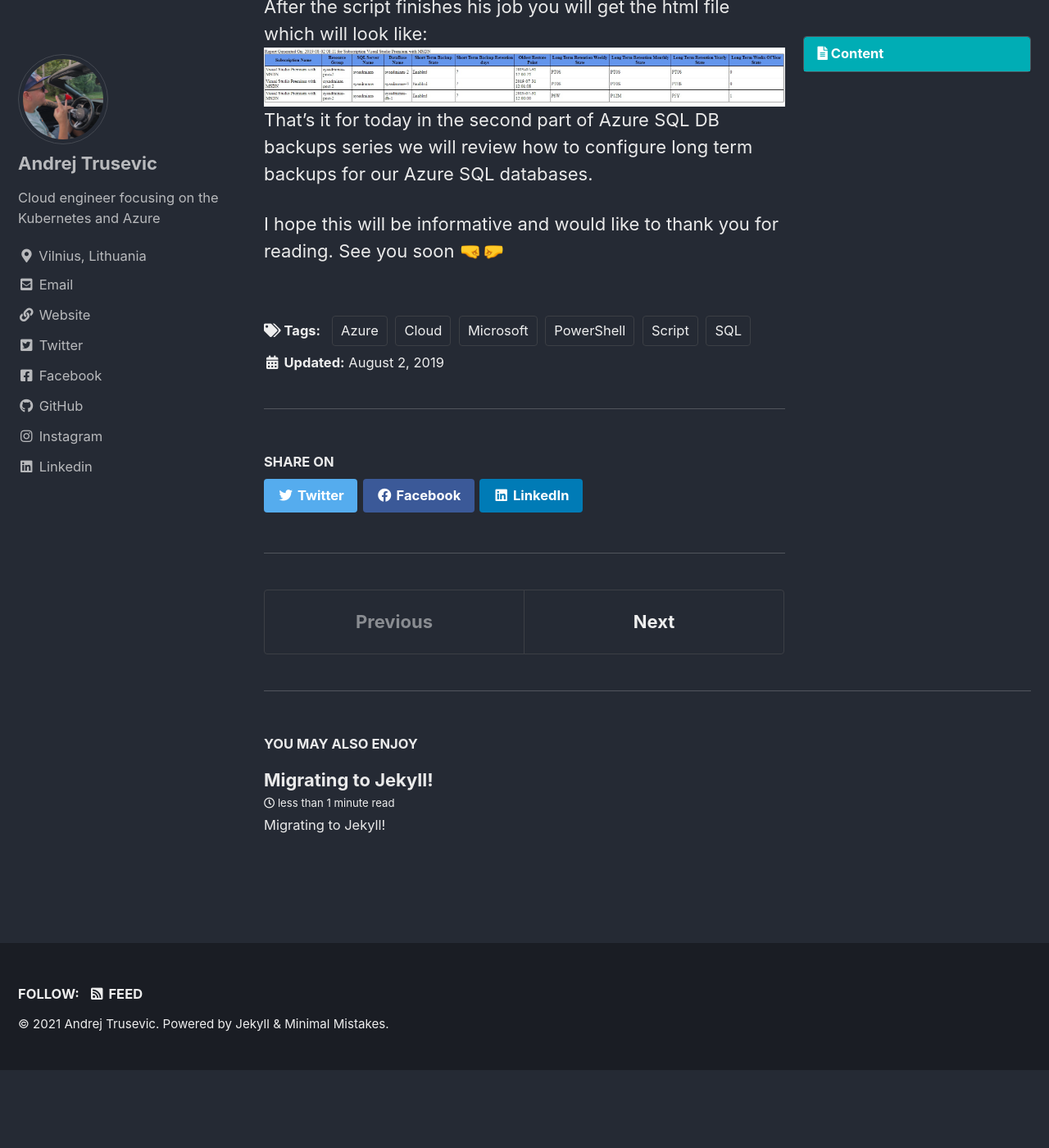
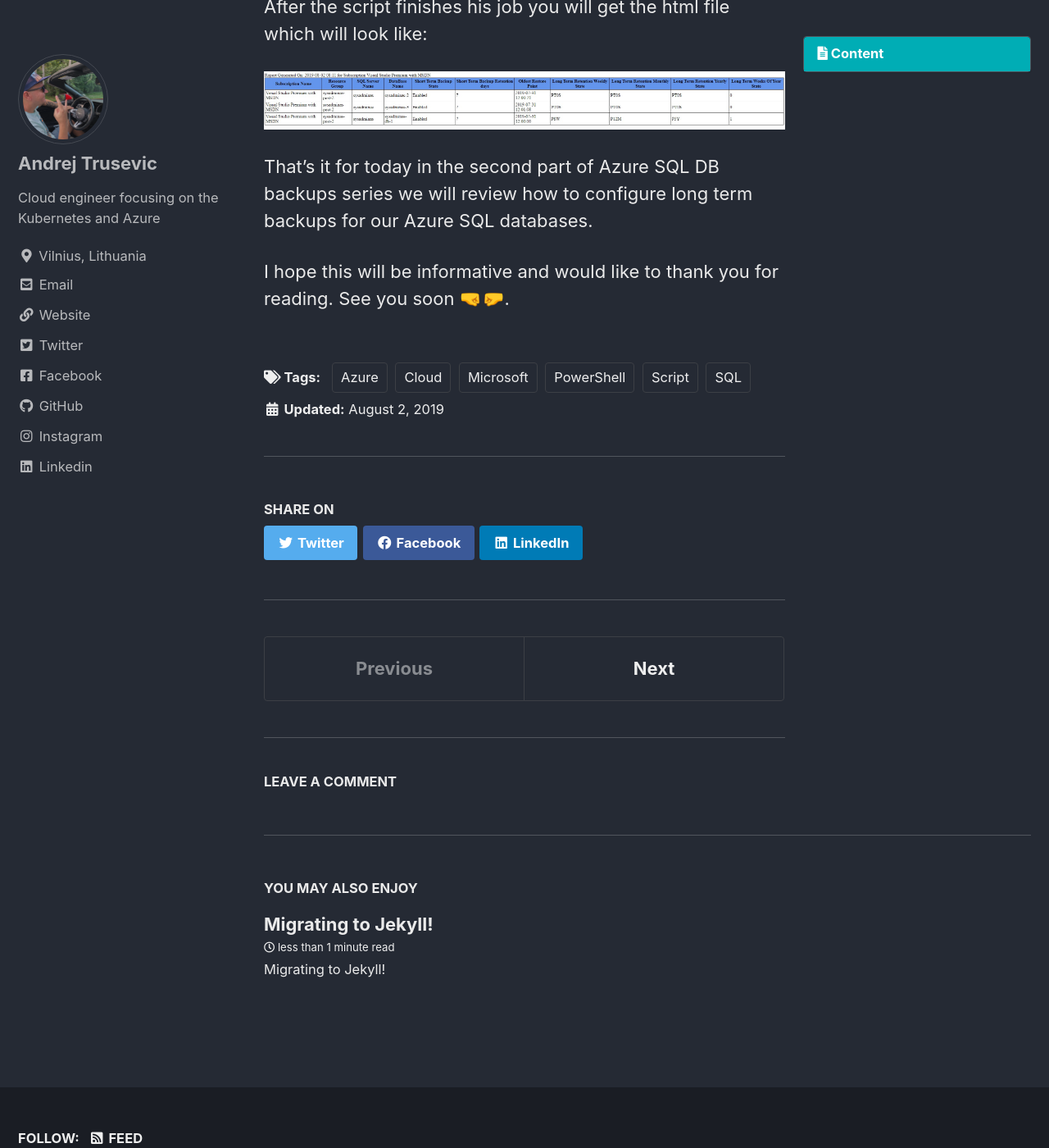
Before and after one commit to andriktr/andriktr.github.io, a Jekyll site: the page built from _posts/2019-08-02-part-1-azure-sql-db-backups-check-the-status.md, in a window 1280 px wide and 1400 px high, scrolled down 4396 px. Shown: the whole window at 82% size. Built offline with Jekyll 4.4.1, drawn with Linux system fonts in a browser that asks for light colours; cached includes are drawn as plain includes; comment, search, counter and statistics services are not loaded; before the commit the page ends 5701 px from its top, so only the background shows below that; some of the changed lines change nothing that is shown.

Commit message:
comments on

````diff
--- a/_config.yml
+++ b/_config.yml
@@ -30,9 +30,9 @@
 # breadcrumbs            : false # true, false (default)
 words_per_minute         : 200
 comments:
-  provider               : # false (default), "disqus", "discourse", "facebook", "staticman", "staticman_v2", "utterances", "custom"
+  provider               : "disqus" # false (default), "disqus", "discourse", "facebook", "staticman", "staticman_v2", "utterances", "custom"
   disqus:
-    shortname            : # https://help.disqus.com/customer/portal/articles/466208-what-s-a-shortname-
+    shortname            : "sysadminas" # https://help.disqus.com/customer/portal/articles/466208-what-s-a-shortname-
   discourse:
     server               : # https://meta.discourse.org/t/embedding-discourse-comments-via-javascript/31963 , e.g.: meta.discourse.org
   facebook:
--- a/_posts/2019-08-02-part-1-azure-sql-db-backups-check-the-status.md
+++ b/_posts/2019-08-02-part-1-azure-sql-db-backups-check-the-status.md
@@ -105,7 +105,9 @@
 ```
 
 After the script finishes his job you will get the html file which will look like:
+
 ![Report](../assets/images/post1/report.jpg "Report")
+
 That’s it for today in the second part of Azure SQL DB backups series we will review how to configure long term backups for our Azure SQL databases.
 
-I hope this will be informative and would like to thank you for reading. See you soon 🤜🤛
+I hope this will be informative and would like to thank you for reading. See you soon 🤜🤛.
````
